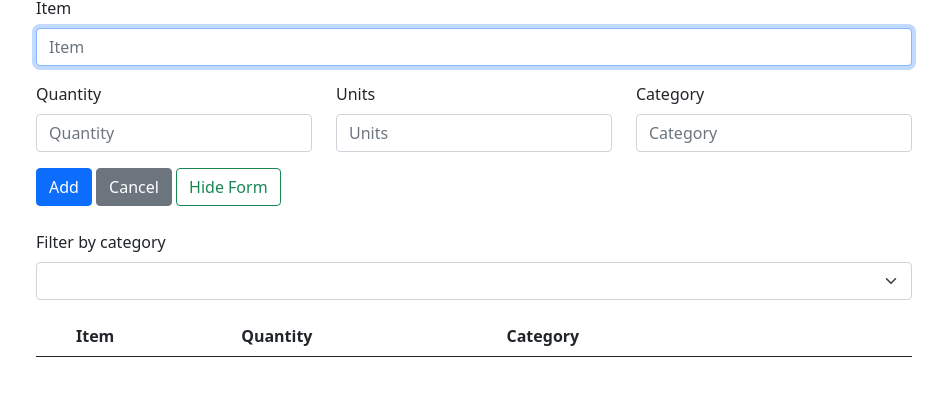
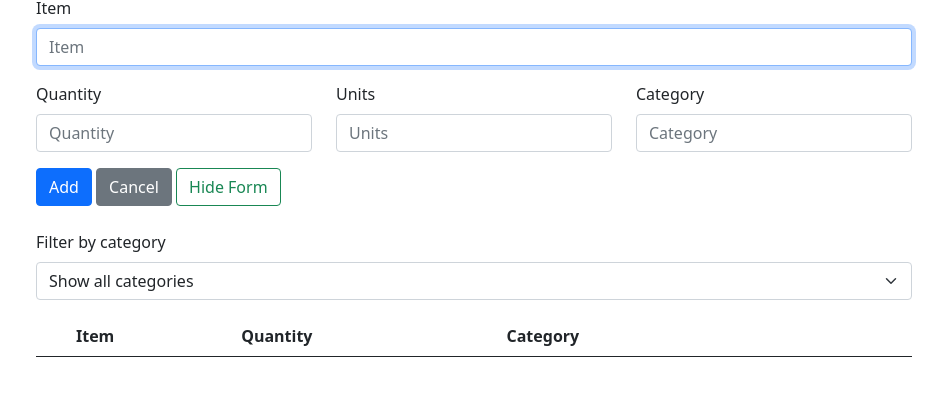
Before and after one commit to Marius-Voitkun/05-22_ShoppingList, a plain HTML site: page index.html in a window 1280 px wide. Shown: the part 84-480 px from the top of the page, without its empty margins (166-1113 px from the left). Drawn offline with nearby package versions, Linux system fonts and the light colour scheme.

Commit message:
Some minor changes...

```diff
--- a/index.html
+++ b/index.html
@@ -101,7 +101,7 @@
       </form>
       <label for="select-category" class="form-label mt-4">Filter by category</label>
       <select id="select-category" class="form-select">
-
+        <option value="0">Show all categories</option>
       </select>
       <table class="table mt-3">
         <thead>
```
Also changed, not shown: script.js (+3 -4 lines).
